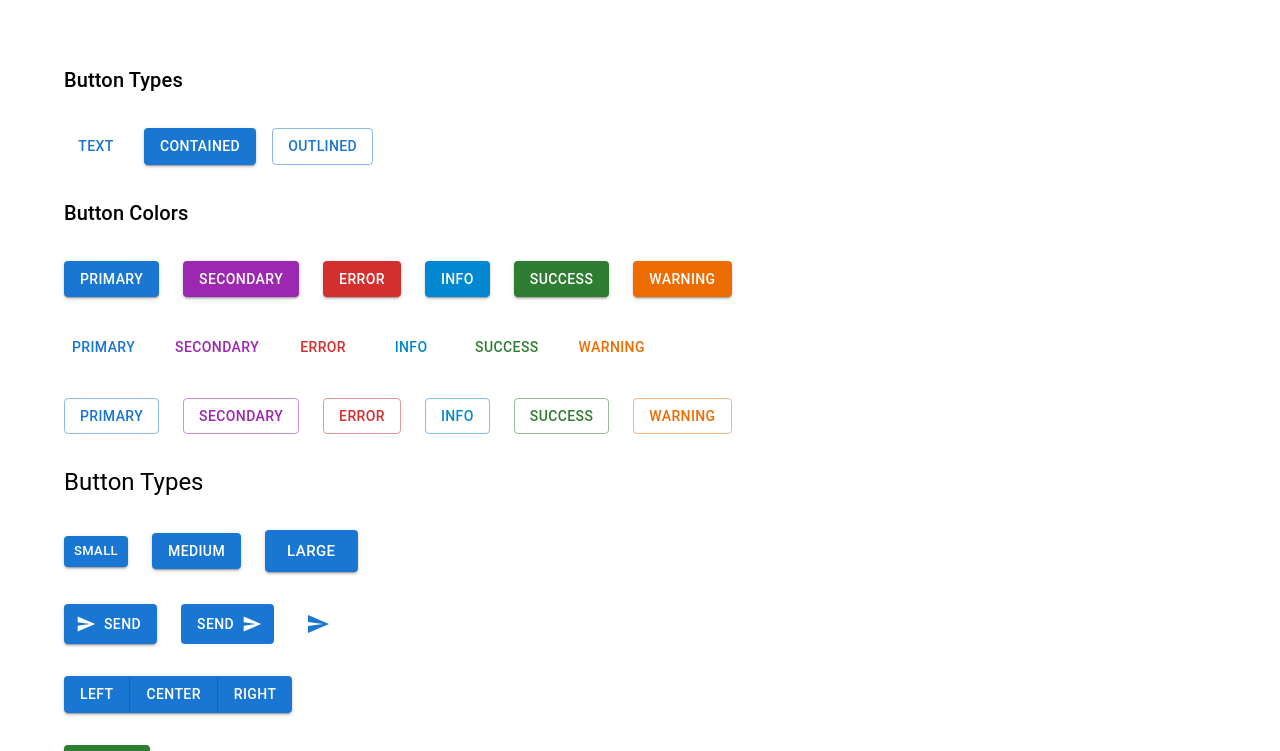
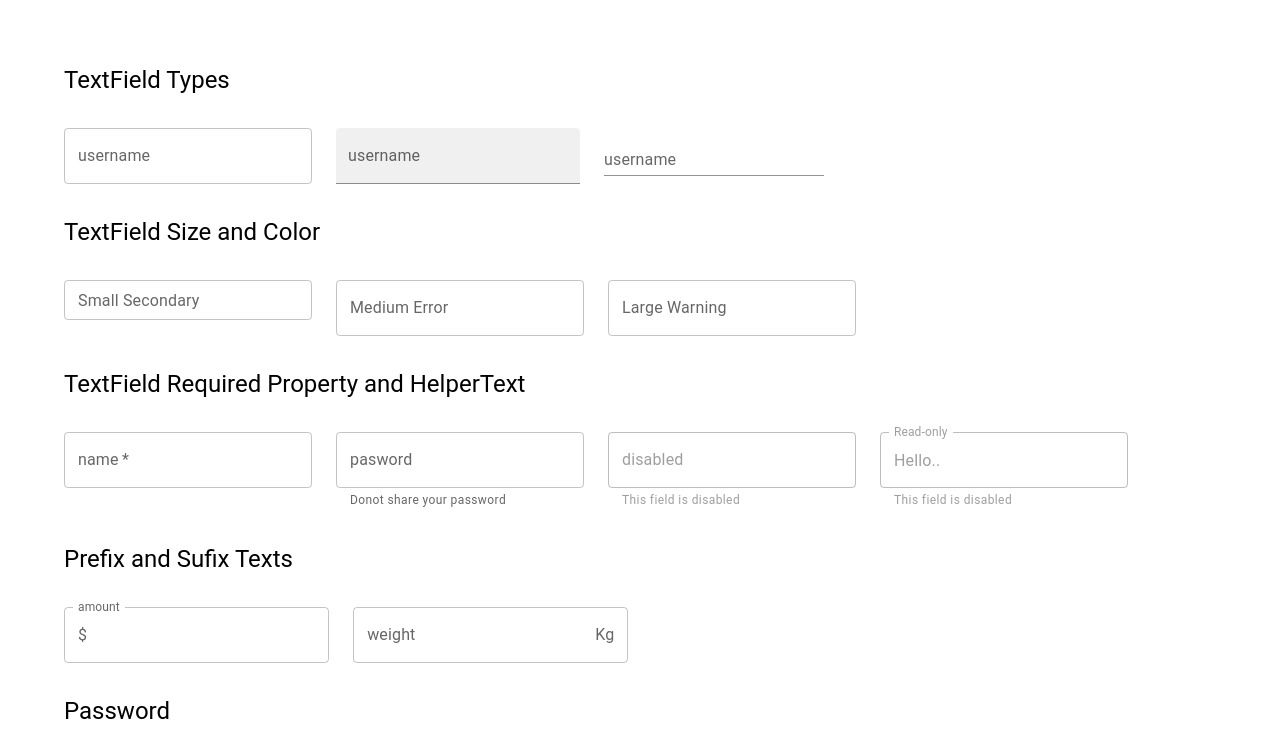
Before and after one commit to VigneshA13/mui, a React (Create React App) app: page / in a window 1280 px wide. Shown: the top 751 px of the page. Built offline with nearby package versions, Linux system fonts and the light colour scheme.

Commit message:
Textfield type, size and color property

```diff
--- a/src/App.js
+++ b/src/App.js
@@ -1,12 +1,14 @@
 import "./App.css";
+import TextFields from "./components/TextFields";
 // import Typographys from "./components/Typographys";
-import Buttons from "./components/Buttons";
+// import Buttons from "./components/Buttons";
 
 function App() {
   return (
     <div className="App">
       {/* <Typographys /> */}
-      <Buttons />
+      {/* <Buttons /> */}
+      <TextFields />
     </div>
   );
 }
--- /dev/null
+++ b/src/components/TextFields.js
@@ -0,0 +1,120 @@
+import {
+  Stack,
+  TextField,
+  Typography,
+  InputAdornment,
+  IconButton,
+} from "@mui/material";
+import React, { useState } from "react";
+import VisibilityIcon from "@mui/icons-material/Visibility";
+import VisibilityOffIcon from "@mui/icons-material/VisibilityOff";
+
+const TextFields = () => {
+  const [pass, setPass] = useState(false);
+  return (
+    <Stack spacing={4}>
+      <Typography variant="h5">TextField Types</Typography>
+      <Stack direction="row" spacing={3}>
+        <TextField label="username" variant="outlined" />
+        <TextField label="username" variant="filled" />
+        <TextField label="username" variant="standard" />
+      </Stack>
+
+      <Typography variant="h5">TextField Size and Color</Typography>
+      <Stack direction="row" spacing={3}>
+        <TextField
+          label="Small Secondary"
+          variant="outlined"
+          color="secondary"
+          size="small"
+        />
+        <TextField
+          label="Medium Error"
+          variant="outlined"
+          color="error"
+          size="medium"
+        />
+        <TextField
+          label="Large Warning"
+          variant="outlined"
+          color="warning"
+          size="large"
+        />
+      </Stack>
+
+      <Typography variant="h5">
+        TextField Required Property and HelperText
+      </Typography>
+      <Stack direction="row" spacing={3}>
+        <TextField label="name" variant="outlined" required name="name" />
+        <TextField
+          label="pasword"
+          type="password"
+          variant="outlined"
+          helperText="Donot share your password"
+        />
+        <TextField
+          label="disabled"
+          type="password"
+          variant="outlined"
+          helperText="This field is disabled"
+          disabled
+        />
+        <TextField
+          label="Read-only"
+          type="text"
+          variant="outlined"
+          helperText="This field is disabled"
+          disabled
+          value="Hello.."
+          InputProps={{ readOnly: true }}
+          color="secondary"
+        />
+      </Stack>
+
+      <Typography variant="h5">Prefix and Sufix Texts</Typography>
+      <Stack direction="row" spacing={3}>
+        <TextField
+          label="amount"
+          InputProps={{
+            startAdornment: <InputAdornment position="start">$</InputAdornment>,
+          }}
+        />
+        <TextField
+          label="weight"
+          InputProps={{
+            endAdornment: <InputAdornment position="end">Kg</InputAdornment>,
+          }}
+        />
+      </Stack>
+
+      <Typography variant="h5">Password</Typography>
+      <Stack direction="row" spacing={3}>
+        <TextField
+          label="Password"
+          type={pass ? "text" : "password"}
+          error
+
+          InputProps={{
+            endAdornment: (
+              <InputAdornment>
+                <IconButton
+                  onClick={() => {
+                    if (pass) {
+                      setPass(false);
+                    } else {
+                      setPass(true);
+                    }
+                  }}>
+                  {pass ? <VisibilityIcon /> : <VisibilityOffIcon />}
+                </IconButton>
+              </InputAdornment>
+            ),
+          }}
+        />
+      </Stack>
+    </Stack>
+  );
+};
+
+export default TextFields;
```
